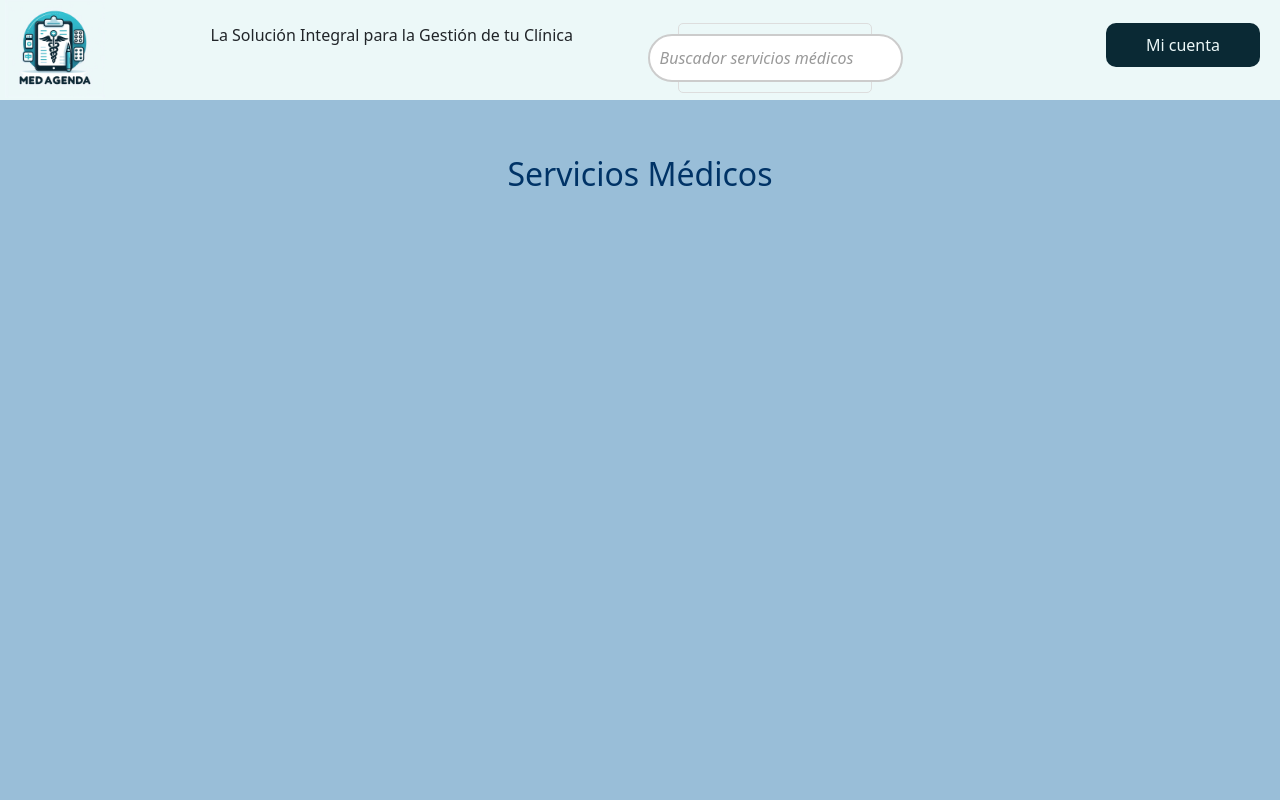
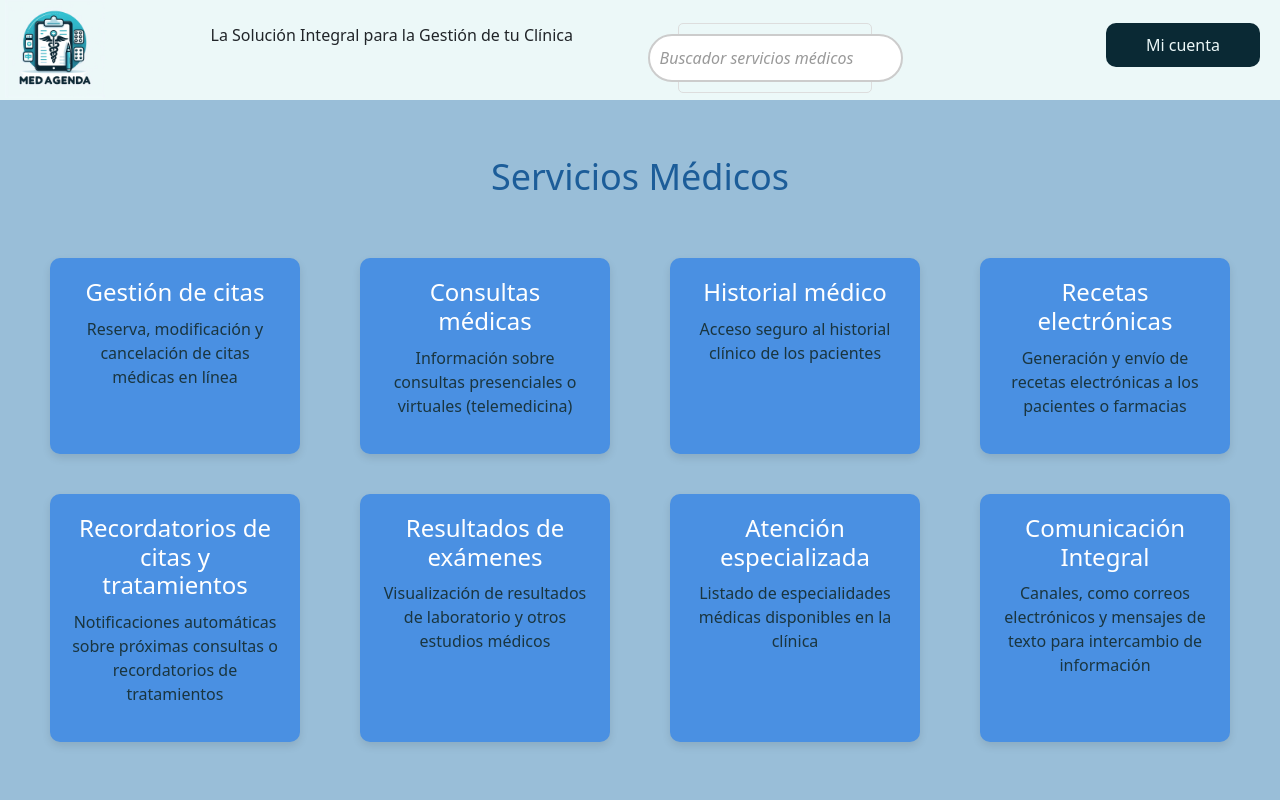
Before and after one commit to PirrY/MedAgenda, a React (Vite) app: page /MedicalServices in a window 1280 px wide. Shown: the top 800 px of the page. Built offline with nearby package versions, Linux system fonts and the light colour scheme.

Commit message:
Servicios Médicos como tarjetas
Página para el botón respectivo en el home y las tarjetas tienen traslación

```diff
--- a/src/pages/Home.jsx
+++ b/src/pages/Home.jsx
@@ -3,15 +3,22 @@ import Header from '../components/molecules/Header';
 import Footer from '../components/molecules/Footer';
 import './Home.css';
 import Carousel from '../components/organisms/Carousel';
+import { useNavigate } from 'react-router-dom';
 
 export function Home() {
+  const navigate = useNavigate();
+
+  const goToMedicalServicesPage = () => {
+    navigate('/medicalServices');
+};
+
   return (
     <div className="home">
       <Header />
       <div className="recuadro">
         <div className="text-content">
           <h1>Bienvenido a MedAgenda</h1>
-          <button>Servicios médicos que puedes encontrar</button>
+          <button onClick={goToMedicalServicesPage}>Servicios médicos que puedes encontrar</button>
           <button>Novedades y Medios disponibles</button>
         </div>
         <div className="image-content">
--- a/src/pages/MedicalServices.css
+++ b/src/pages/MedicalServices.css
@@ -4,3 +4,47 @@
     min-height: 100vh;
     padding: 20px;
 }
+
+/* Estilo para el título */
+.form-title {
+    color: #1c5d99;
+    margin-bottom: 40px;
+    font-size: 36px;
+    text-align: center;
+}
+
+/* Sección de recuadros */
+.cards-section {
+    display: flex;
+    justify-content: space-around;
+    flex-wrap: wrap;
+}
+
+/* Estilo para cada tarjeta */
+.service-card {
+    background-color: #4a90e2;
+    color: #1A353F;
+    padding: 20px;
+    border-radius: 10px;
+    width: 250px;
+    margin: 20px;
+    text-align: center;
+    box-shadow: 0 4px 8px rgba(0, 0, 0, 0.1);
+    transition: transform 0.3s ease;
+}
+
+.service-card h2 {
+    font-size: 24px;
+    margin-bottom: 10px;
+    color: white;
+}
+
+.service-card p {
+    font-size: 16px;
+    color: #1A353F;
+}
+
+/* Efecto hover en las tarjetas */
+.service-card:hover {
+    transform: translateY(-10px);
+}
--- a/src/pages/MedicalServices.jsx
+++ b/src/pages/MedicalServices.jsx
@@ -1,6 +1,7 @@
 import React from 'react';
 import Header from '../components/molecules/Header';
-import './MedicalServices.css'; // Importamos los estilos CSS
+import './MedicalServices.css';
+import Footer from '../components/molecules/Footer';
 
 export function MedicalServices() {
     return (
@@ -10,7 +11,45 @@ export function MedicalServices() {
         <center>
             <h1 className="form-title">Servicios Médicos</h1>
         </center>
-
+        <div className="medical-services-content">
+            <div className="cards-section">
+            <div className="service-card">
+                <h2>Gestión de citas</h2>
+                <p>Reserva, modificación y cancelación de citas médicas en línea</p>
+            </div>
+            <div className="service-card">
+                <h2>Consultas médicas</h2>
+                <p>Información sobre consultas presenciales o virtuales (telemedicina)</p>
+            </div>
+            <div className="service-card">
+                <h2>Historial médico</h2>
+                <p>Acceso seguro al historial clínico de los pacientes</p>
+            </div>
+            <div className="service-card">
+                <h2>Recetas electrónicas</h2>
+                <p>Generación y envío de recetas electrónicas a los pacientes o farmacias</p>
+            </div>
+            <div className="service-card">
+                <h2>Recordatorios de citas y tratamientos</h2>
+                <p>Notificaciones automáticas sobre próximas consultas o recordatorios de tratamientos</p>
+            </div>
+            <div className="service-card">
+                <h2>Resultados de exámenes</h2>
+                <p>Visualización de resultados de laboratorio y otros estudios médicos</p>
+            </div>
+            <div className="service-card">
+                <h2>Atención especializada</h2>
+                <p>Listado de especialidades médicas disponibles en la clínica</p>
+            </div>
+            <div className="service-card">
+                <h2>Comunicación Integral</h2>
+                <p>Canales, como correos electrónicos y mensajes de texto para intercambio de información</p>
+            </div>
+            </div>
+        </div>
+        </div>
+        <div>
+            <Footer/>
         </div>
     </div>
     );
```
